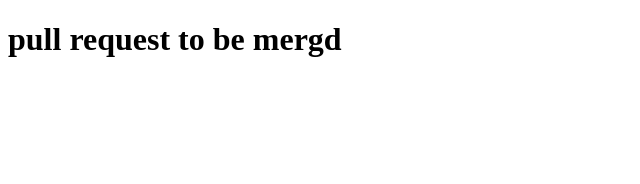
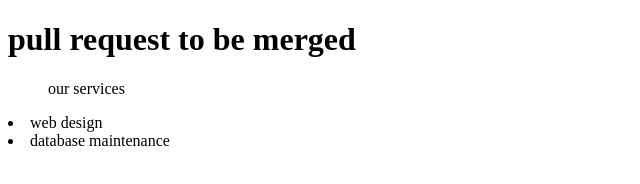
Before and after one commit to lievin219/Gym-Git-Exercise-Solutions, a plain HTML site: page service.html in a window 1280 px wide. Shown: the whole page, without its empty margins (0-640 px from the left). Drawn offline with Linux system fonts and the light colour scheme.

Commit message:
made some changes in my service page

```diff
--- a/service.html
+++ b/service.html
@@ -7,6 +7,9 @@
 
 </head>
 <body>
-    <h1> pull request to be mergd</h1>
+    <h1> pull request to be merged</h1>
+    <ol> our services </ol>
+    <li>web design</li>
+    <li>database maintenance</li>
 </body>
 </html>
```
